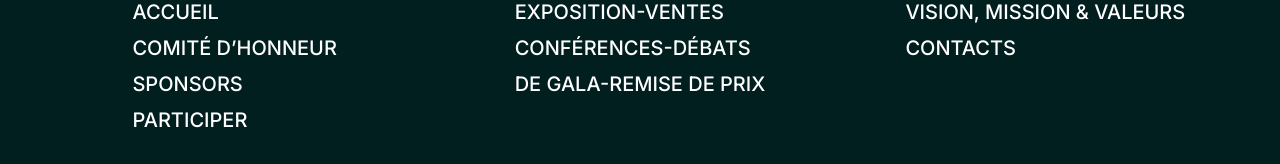
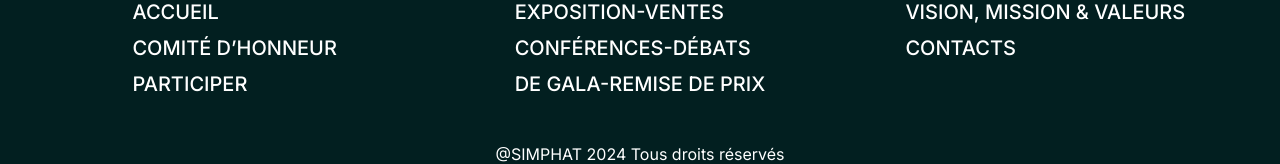
Before and after one commit to ALLAGBE1/simphat-front, a React (Vite) app: page / in a window 1280 px wide. Shown: the part 1314-1478 px from the top of the page. Built offline with nearby package versions, Linux system fonts and the light colour scheme.

Commit message:
Delete Sponsors final

```diff
--- a/src/components/Footer/index.jsx
+++ b/src/components/Footer/index.jsx
@@ -21,11 +21,11 @@
                         COMITÉ D’HONNEUR
                     </h2>
                 </Link>
-                <Link to="/sponsors" className="">
+                {/* <Link to="/sponsors" className="">
                     <h2 className="text-base sm:text-lg md:text-xl lg:text-1xl xl:text-1xl font-medium uppercase text-[#ffffff]">
                         SPONSORS
                     </h2>
-                </Link>
+                </Link> */}
                 <Link to="/participer" className="">
                     <h2 className="text-base sm:text-lg md:text-xl lg:text-1xl xl:text-1xl font-medium uppercase text-[#ffffff]">
                         PARTICIPER
```
